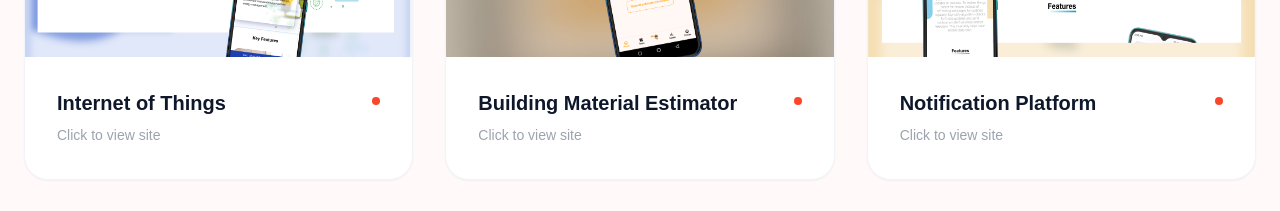
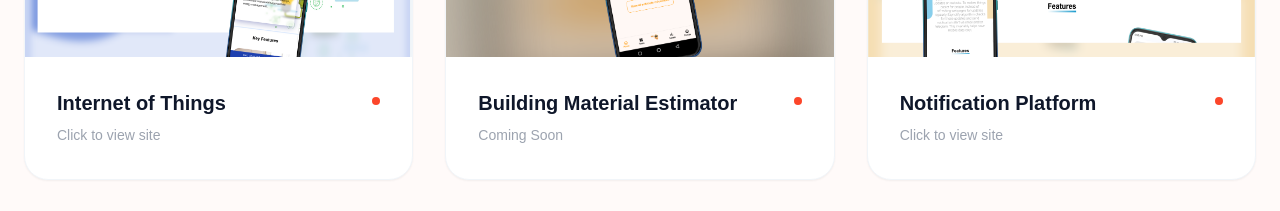
Before and after one commit to IsraelIyke/IsraelNwangwu, a Next.js app: page / in a window 1280 px wide. Shown: the part 3420-3631 px from the top of the page. Built offline with nearby package versions, Linux system fonts and the light colour scheme; no server answers; a web font is replaced by a local one.

Commit message:
Update Portfolio.js

```diff
--- a/app/components/Portfolio.js
+++ b/app/components/Portfolio.js
@@ -70,7 +70,7 @@ const projects = [
     id: 10,
     img: "/images/padisquare.png",
     title: "Padisquare Flutter Assessment",
-    link: "https://flowva-assessment.vercel.app",
+    link: "https://github.com/IsraelIyke/padisquare",
     category: ["Mobile", "Assessment"],
   },
    {
@@ -98,7 +98,7 @@ const projects = [
     id: 14,
     img: "/images/estimateQ.png",
     title: "Building Material Estimator",
-    link: "https://flowva-assessment.vercel.app",
+    link: "",
     category: ["Mobile"],
   },
   {
```
